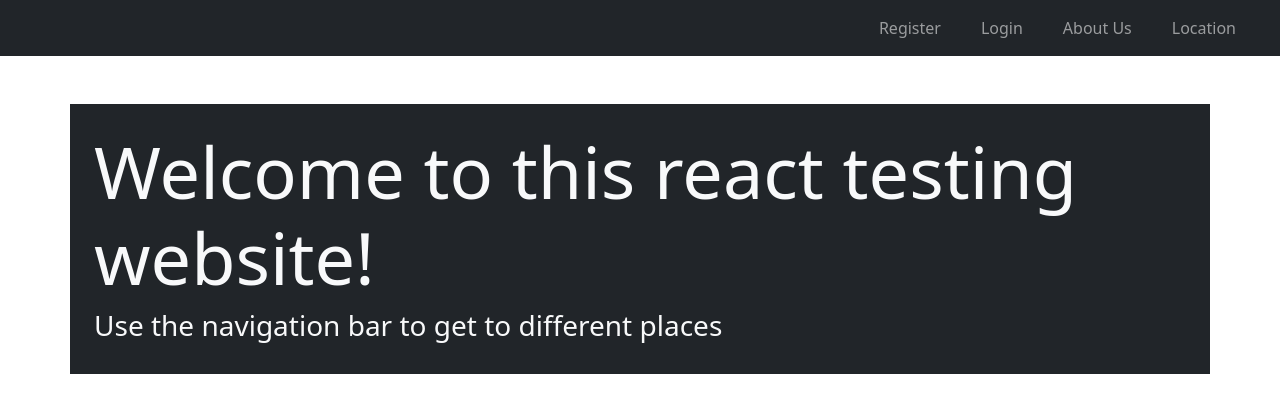
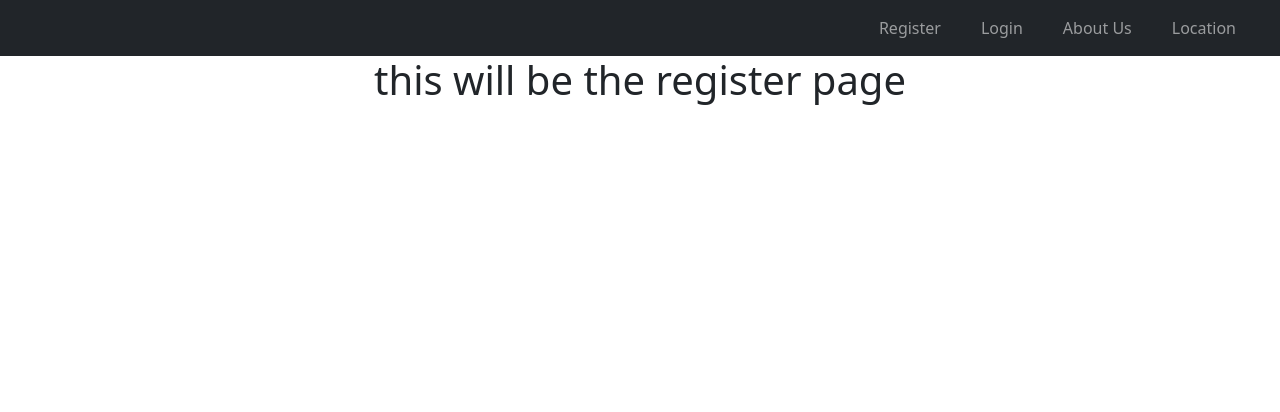
Before and after one commit to alsetema/react-testing, a React (Create React App) app in the folder client/: page /register in a window 1280 px wide. Shown: the top 412 px of the page. Built offline with nearby package versions, Linux system fonts and the light colour scheme.

Commit message:
rename navbar component. completely switch to react-router-dom (seems to be the proper way of doing pagingw

```diff
--- a/client/package.json
+++ b/client/package.json
@@ -9,6 +9,7 @@
     "bootstrap": "^5.0.1",
     "react": "^17.0.2",
     "react-dom": "^17.0.2",
+    "react-router-dom": "^5.2.0",
     "react-scripts": "4.0.3",
     "web-vitals": "^1.0.1"
   },
--- a/client/src/App.js
+++ b/client/src/App.js
@@ -1,14 +1,21 @@
 import React from 'react';
 import './App.css';
-import NavBar from './components/navBar';
-import ContentView from './components/contentview';
+import { Route, BrowserRouter as Router, Switch } from 'react-router-dom';
+import Welcome from './components/welcome';
+import Navbar from './components/navbar';
+import Register from './components/register';
 
 function App() {
   return (
-      <>
-      <NavBar></NavBar>
-      <ContentView></ContentView>
-      </>
+      <div className="App">
+      <Router>
+      <Navbar />
+      <Switch>
+        <Route path="/" component={Welcome} exact />
+        <Route path="/register" component={Register} />
+      </Switch>
+      </Router>
+      </div>
   );
 }
 
--- a/client/src/components/contentview.jsx
+++ /dev/null
@@ -1,23 +0,0 @@
-import React, { Component } from 'react';
-import Welcome from './welcome.jsx';
-import Register from './register';
-
-class ContentView extends Component {
-
-
-
-    render() {
-        const toggableComponents = ["Welcome","Register"]
-        return (
-            <div>
-            {
-                //iterarte to put whatever is in the array as components here?
-            }
-            <Welcome></Welcome>
-            <Register></Register>
-            </div>
-        )
-    }
-}
-
-export default ContentView;
--- a/client/src/components/navBar.jsx
+++ b/client/src/components/navbar.jsx
@@ -1,6 +1,7 @@
 import React, { Component } from 'react';
+import {Link} from 'react-router-dom';
 
-class NavBar extends Component {
+class Navbar extends Component {
 
 
     state = {
@@ -18,10 +19,17 @@ class NavBar extends Component {
           <div className="container-fluid bg-dark">
      <nav className="navbar nav-pills navbar-dark bg-dark navbar-expand-sm justify-content-end">
           <ul className="navbar-nav">
-            {buttons.map(
-                function(name,index){
-                    return <li className="nav-item pe-4" key={ index }><a href="#" className="nav-link">{name}</a></li>;
-                })
+            {
+            buttons.map((value,index) => {
+                return (
+                    <li className="nav-item pe-4" key={index}>
+                        <Link className="nav-link" to={"/"+value.toLowerCase()}>{value}</Link>
+                    </li>
+                )
+            }
+
+            )
+
             }
 
           </ul>
@@ -30,4 +38,4 @@ class NavBar extends Component {
       )};
 }
 
-export default NavBar;
+export default Navbar;
--- a/client/src/components/register.jsx
+++ b/client/src/components/register.jsx
@@ -5,6 +5,7 @@ class Register extends Component {
     render() {
         return (
             <div className="container">
+            <h1>this will be the register page</h1>
             </div>
         )
     }
--- a/client/src/index.js
+++ b/client/src/index.js
@@ -2,14 +2,15 @@ import React from 'react';
 import ReactDOM from 'react-dom';
 import './index.css';
 import App from './App';
+import { BrowserRouter } from 'react-router-dom';
 import reportWebVitals from './reportWebVitals';
 import 'bootstrap/dist/css/bootstrap.css'
 
 
 ReactDOM.render(
-  <React.StrictMode>
-    <App />
-  </React.StrictMode>,
+    <BrowserRouter>
+        <App />
+    </BrowserRouter>,
   document.getElementById('root')
 );
 
```
Also changed, not shown: 2 other files (tests, documents, lock files or other folders).
